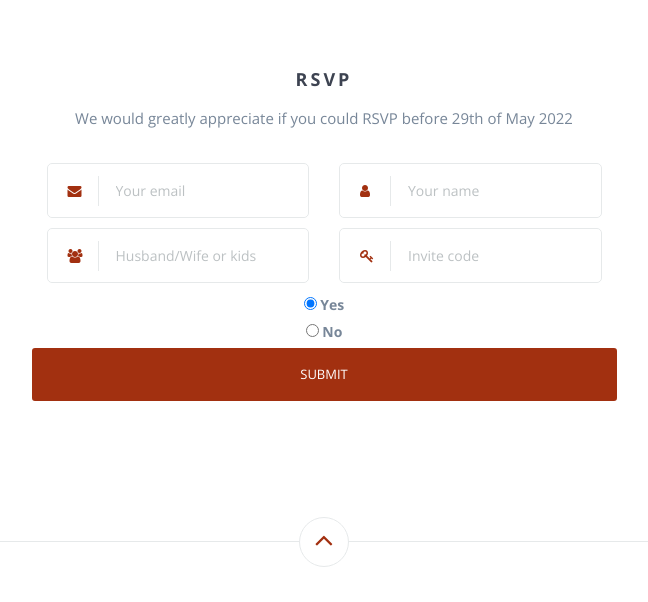
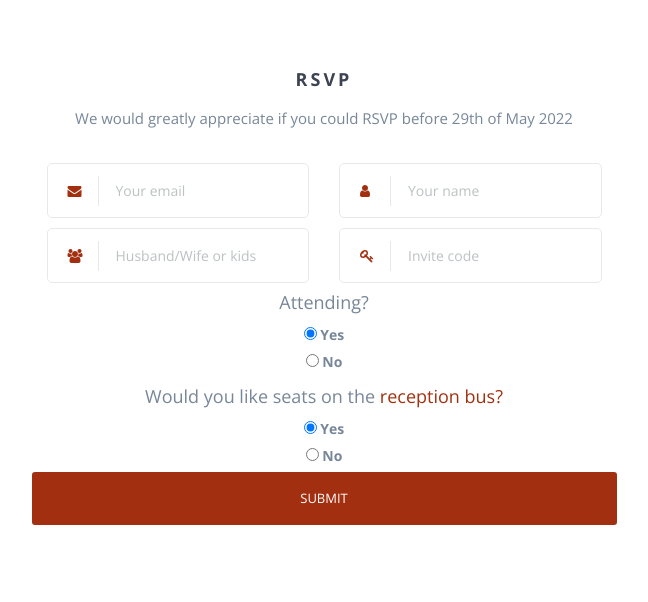
Before and after one commit to tdgriffith/griffith-weathersby-wedding, a website: page index.html in a window 1280 px wide. Shown: the part 5617-6219 px from the top of the page, without its empty margins (316-964 px from the left). Drawn offline with nearby package versions, Linux system fonts and the light colour scheme; some packages are replaced by stand-ins of ours; files that its build step writes are made by us from their sources; a script that the page names is missing; files whose address does not match are found by name.

Commit message:
bus info

```diff
--- a/index.html
+++ b/index.html
@@ -613,12 +613,13 @@
                     <p>
                         We recommend the <a href="https://www.marriott.com/hotels/travel/idari-residence-inn-idaho-falls/?scid=bb1a189a-fec3-4d19-a255-54ba596febe2&y_source=1_Mzg5MDM4NC03MTUtbG9jYXRpb24uZ29vZ2xlX3dlYnNpdGVfb3ZlcnJpZGU%3D">Residence Inn</a> and the <a href="https://www.marriott.com/hotels/travel/idash-springhill-suites-idaho-falls/?scid=bb1a189a-fec3-4d19-a255-54ba596febe2&y_source=1_NTkxNjU4Ny03MTUtbG9jYXRpb24uZ29vZ2xlX3dlYnNpdGVfb3ZlcnJpZGU%3D">SpringHill Suites</a>, but there are a bunch of good options nearby on the greenbelt.
                     </p>
-                    <h5>Drunk Bus <span class="time">7PM - 12AM</span></h5>
+                    <h5>Reception Bus <span class="time">4PM - 12AM</span></h5>
                     <p>
                         <strong>Shuttle Bus</strong>
                         <br>
-                        Get in humans
+                        We will be providing a free bus service between Utah Avenue and the backyard reception. Buses will run on intervals from the nuptial mass to the reception in the afternoon and from the reception to hotel row at night. If you would like a spot on the bus, please indicate in the RSVP.
                     </p>
+                    <iframe src="https://www.google.com/maps/d/embed?mid=1oADXtVK0tmFvoW4aGvHyozIOY6OziFk8&hl=en&ehbc=2E312F&z=11" width="300" height="400"></iframe>
                 </div>
             </div><!-- /.modal-content -->
         </div><!-- /.modal-dialog -->
@@ -793,7 +794,7 @@
                         <div class="col-md-6 col-sm-6">
                             <div class="form-input-group">
                                 <i class="fa fa-users"></i><input type="number" name="extras" class="" min="0"
-                                                                  max="4"
+                                                                  max="5"
                                                                   placeholder="Husband/Wife or kids"
                                                                   required>
                             </div>
@@ -806,6 +807,7 @@
                                                                 required>
                             </div>
                         </div>
+                        <h4>Attending? </h4>
                         <div class="form-check">
                             <input class="form-check-input" type="radio" name="attending" id="flexRadioDefault1" value="yes" checked>
                             <label class="form-check-label" for="flexRadioDefault1">
@@ -815,6 +817,19 @@
                           <div class="form-check">
                             <input class="form-check-input" type="radio" name="attending" id="flexRadioDefault2" value="no">
                             <label class="form-check-label" for="flexRadioDefault2">
+                              No
+                            </label>
+                          </div>
+                          <h4>Would you like seats on the <a href="#" data-toggle="modal" data-target="#dc-modal">reception bus?</a> </h4>
+                        <div class="form-check">
+                            <input class="form-check-input" type="radio" name="bus" id="flexRadioDefault3" value="yes" checked>
+                            <label class="form-check-label" for="flexRadioDefault3">
+                              Yes
+                            </label>
+                          </div>
+                          <div class="form-check">
+                            <input class="form-check-input" type="radio" name="bus" id="flexRadioDefault4" value="no">
+                            <label class="form-check-label" for="flexRadioDefault4">
                               No
                             </label>
                           </div>
@@ -830,7 +845,6 @@
         </div>
     </div>
 </section>
-
 
 
 <footer>
```
